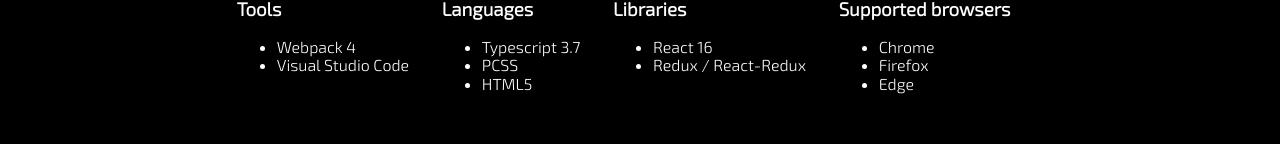
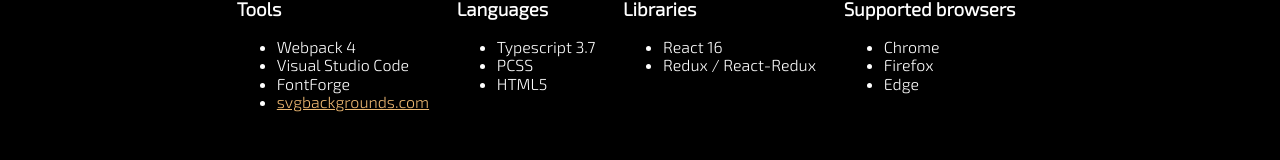
Before and after one commit to mankowsj/simple-gallery, a React app: page / in a window 1280 px wide. Shown: the part 739-899 px from the top of the page. Built offline with nearby package versions, Linux system fonts and the light colour scheme; the HTML template or start-up script is replaced by a standard one.

Commit message:
footer list update; a styling

```diff
--- a/src/global-styles/index.pcss
+++ b/src/global-styles/index.pcss
@@ -28,3 +28,11 @@ body {
 * {
   box-sizing: border-box;
 }
+
+a,
+a:link {
+  color: #edb872;
+}
+a:visited {
+  color: #df4860;
+}
--- a/src/views/footer/footer.tsx
+++ b/src/views/footer/footer.tsx
@@ -11,6 +11,10 @@ const Footer = ({className}: FooterProps) => (
         <ul>
           <li>Webpack 4</li>
           <li>Visual Studio Code</li>
+          <li>FontForge</li>
+          <li>
+            <a href="https://www.svgbackgrounds.com/">svgbackgrounds.com</a>
+          </li>
         </ul>
       </section>
       <section>
```
